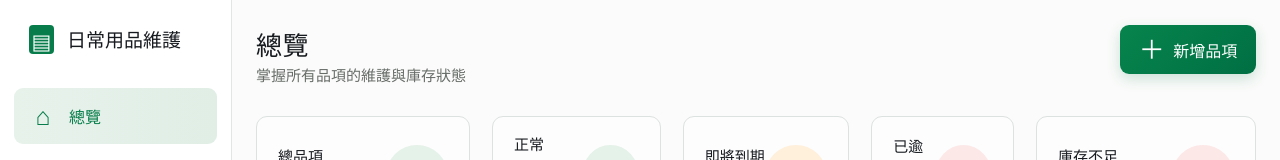
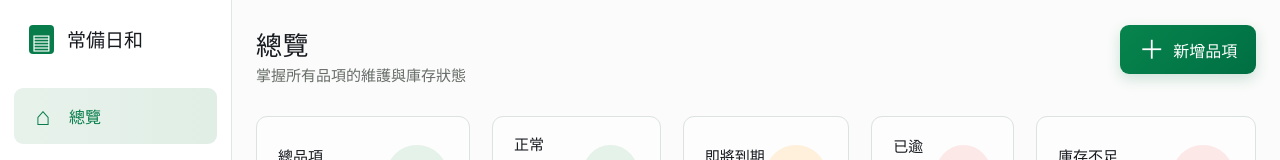
Before and after one commit to a7912102002/DailyReserve, a Vue app: page / in a window 1280 px wide. Shown: the top 160 px of the page. Built offline with nearby package versions, Linux system fonts and the light colour scheme.

Commit message:
feat: 改網站名稱

```diff
--- a/index.html
+++ b/index.html
@@ -4,7 +4,7 @@
     <meta charset="UTF-8">
     <link rel="icon" href="/favicon.ico">
     <meta name="viewport" content="width=device-width, initial-scale=1.0">
-    <title>Vite App</title>
+    <title>常備日和</title>
   </head>
   <body>
     <div id="app"></div>
--- a/src/layouts/Sidebar.vue
+++ b/src/layouts/Sidebar.vue
@@ -2,7 +2,7 @@
   <aside class="sidebar" :class="{ open }">
     <div class="brand">
       <span class="brand-mark">▤</span>
-      <span>日常用品維護</span>
+      <span>常備日和</span>
     </div>
 
     <nav>
```
